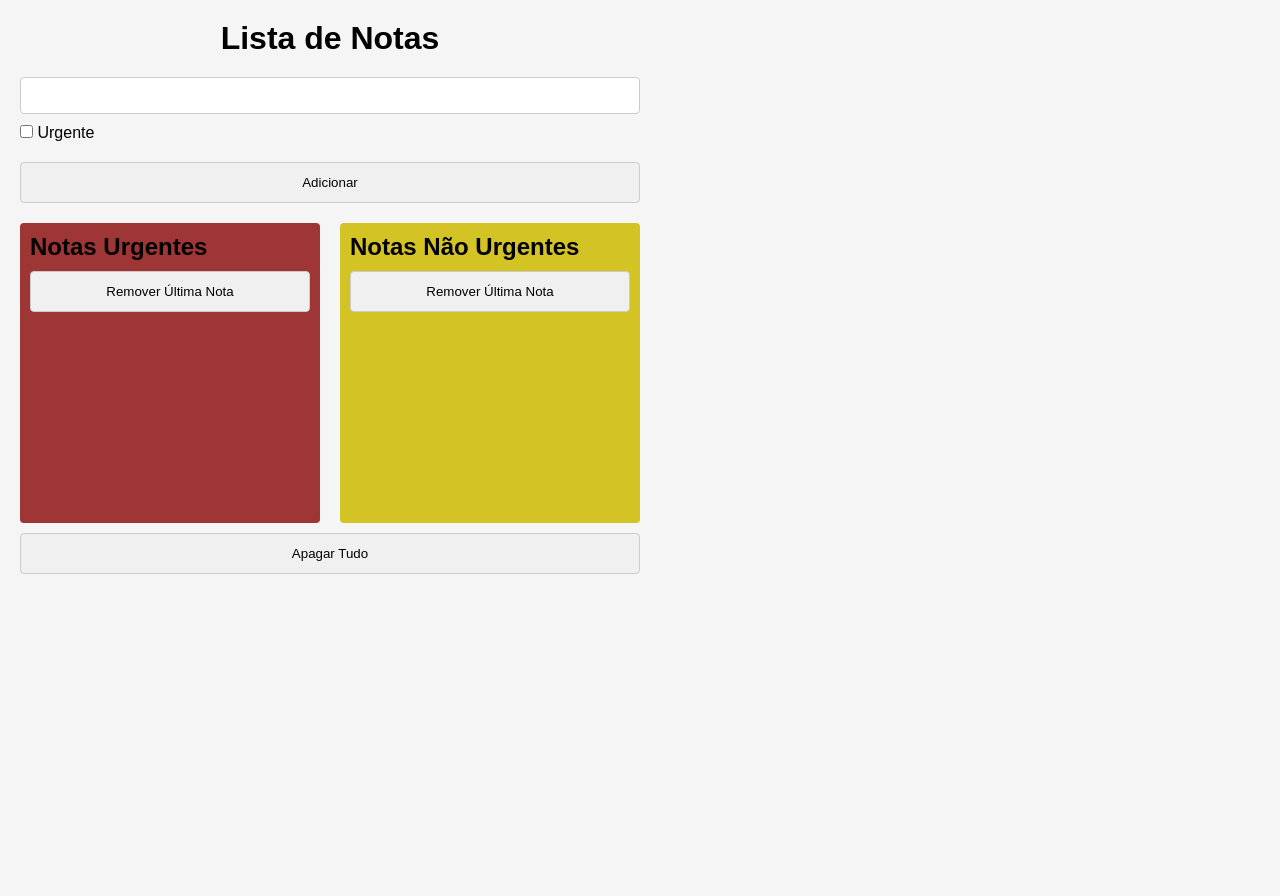
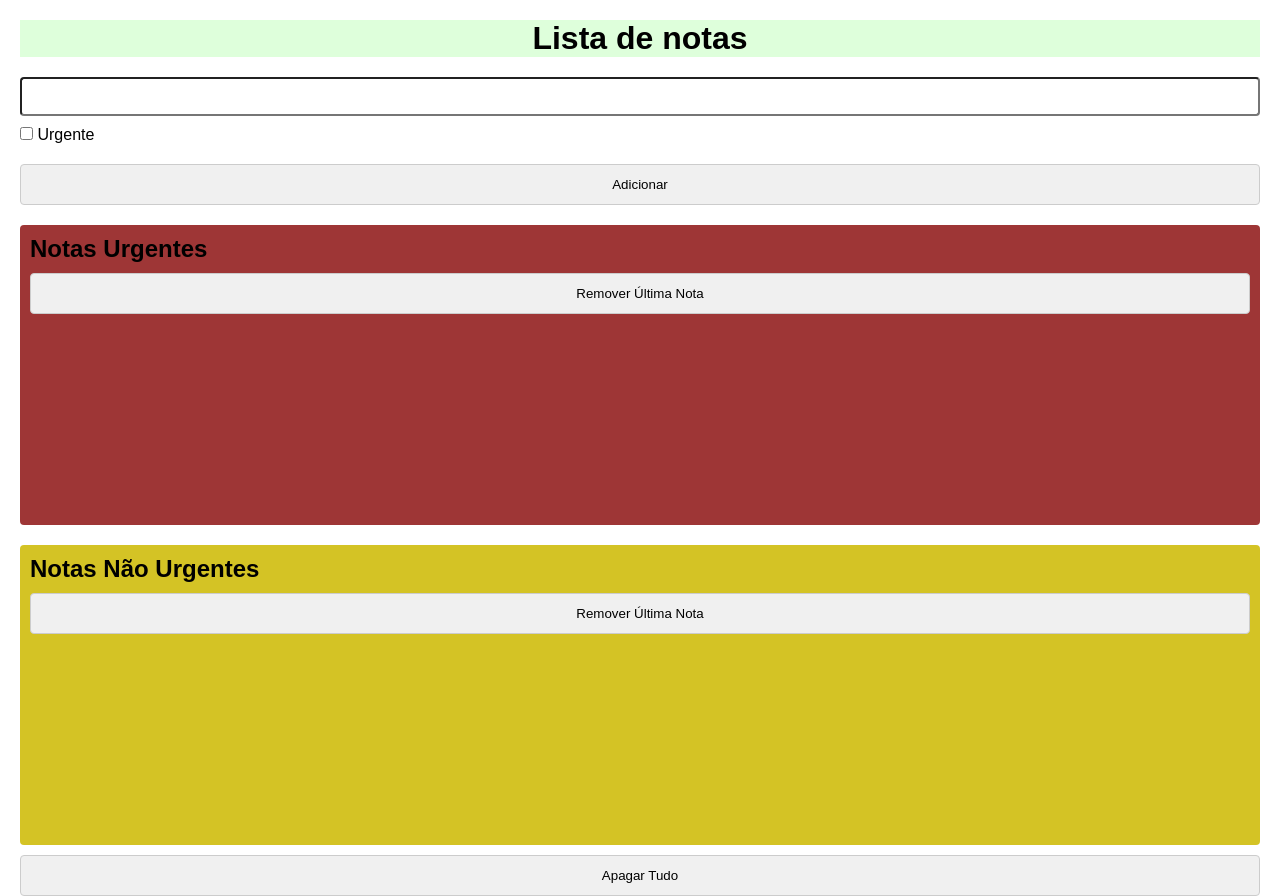
Before and after one commit to nieckasz/mini-trabalho, a plain HTML site: page index.html in a window 1280 px wide. Before the commit the page ends 800 px from the top, so only its background shows below. Drawn offline with Linux system fonts and the light colour scheme.

Commit message:
simplificand
simp

```diff
--- a/css.css
+++ b/css.css
@@ -1,14 +1,13 @@
-/* Resetando margens e paddings */
+
 * {
     margin: 0;
     padding: 0;
     box-sizing: border-box;
 }
 
-/* Corpo da página */
+
 body {
     font-family: Arial, sans-serif;
-    background-color: #f5f5f5;
     display: flex;
 
     align-items: flex-start;
@@ -23,24 +22,25 @@ body {
 h1 {
     text-align: center;
     margin-bottom: 20px;
+    background-color: #deffdb;
 }
 
-/* Estilo do campo de input */
+
 .input-note {
     width: 100%;
     padding: 10px;
     margin-bottom: 10px;
-    border: 1px solid #ccc;
+
     border-radius: 4px;
 }
 
-/* Estilo da checkbox */
+/*chesbox*/
 .checkbox-container {
     text-align: left;
     margin-bottom: 10px;
 }
 
-/* Botões de ação */
+/* Botoes de acoa**/
 .add-btn, .remove-last-btn, .clear-btn {
     width: 100%;
     padding: 12px;
@@ -55,7 +55,7 @@ h1 {
     background-color: #e0e0e0;
 }
 
-/* Layout das caixas de notas (horizontal) */
+
 .nota-box-container {
     display: flex;
     justify-content: space-between;
@@ -64,33 +64,30 @@ h1 {
     margin-top: 20px;
 }
 
-/* Caixa para as notas */
+
 .nota-box {
     flex: 1;
-    min-width: 300px; /* Tamanho mínimo das caixas */
+    min-width:760px;
     padding: 10px;
     border-radius: 4px;
     height: 300px;
     overflow-y: auto;
 }
 
-/* Caixa de notas urgentes */
+
 .urgente-box {
     background-color: #9e3636;
 }
 
-/* Caixa de notas não urgentes */
 .nao-urgente-box {
     background-color: #d4c325;
 }
 
-/* Lista de notas */
 .nota-list {
     list-style-type: none;
     padding: 0;
 }
 
-/* Estilo de cada nota */
 .nota-item {
     padding: 8px;
     margin-bottom: 6px;
@@ -99,7 +96,6 @@ h1 {
     color: white;
 }
 
-/* Cores das notas (azul, verde, roxo) */
 .azul {
     background-color: #32638b;
 }
--- a/index.html
+++ b/index.html
@@ -8,9 +8,9 @@
 </head>
 <body>
     <div class="container">
-        <h1>Lista de Notas</h1>
+        <h1>Lista de notas</h1>
 
-        <!-- Campo de input e checkbox para Urgente -->
+
         <input type="text" id="notaInput" class="input-note">
 
         <div class="checkbox-container">
@@ -20,16 +20,16 @@
 
         <button id="adicionarBtn" class="add-btn">Adicionar</button>
 
-        <!-- Caixa para notas -->
+
         <div class="nota-box-container">
-            <!-- Caixa de notas urgentes -->
+
             <div id="urgenteBox" class="nota-box urgente-box">
                 <h2>Notas Urgentes</h2>
                 <ul id="listaUrgente" class="nota-list"></ul>
                 <button id="removerUltimaUrgente" class="remove-last-btn">Remover Última Nota</button>
             </div>
 
-            <!-- Caixa de notas não urgentes -->
+
             <div id="naoUrgenteBox" class="nota-box nao-urgente-box">
                 <h2>Notas Não Urgentes</h2>
                 <ul id="listaNaoUrgente" class="nota-list"></ul>
--- a/jaca.js
+++ b/jaca.js
@@ -8,12 +8,12 @@ const checkboxUrgente = document.getElementById('checkboxUrgente');
 const removerUltimaNaoUrgente = document.getElementById('removerUltimaNaoUrgente');
 const removerUltimaUrgente = document.getElementById('removerUltimaUrgente');
 
-// Cores das notas (fixas)
+
 const cores = ["azul", "verde", "roxo"];
 let indiceCorNaoUrgente = 0;
 let indiceCorUrgente = 0;
 
-// Função para adicionar nota
+
 adicionarBtn.addEventListener('click', () => {
     const texto = notaInput.value.trim();
     if (texto === "") {
@@ -21,10 +21,8 @@ adicionarBtn.addEventListener('click', () => {
         return;
     }
 
-    // Verifica se a nota é urgente
     const urgente = checkboxUrgente.checked;
 
-    // Determina a cor da nota dependendo da caixa
     let corNota;
     if (urgente) {
         corNota = cores[indiceCorUrgente];
@@ -38,19 +36,19 @@ adicionarBtn.addEventListener('click', () => {
     li.classList.add('nota-item', corNota);
     li.textContent = texto;
 
-    // Adiciona a nota na lista correta
+
     if (urgente) {
         listaUrgente.appendChild(li);
     } else {
         listaNaoUrgente.appendChild(li);
     }
 
-    // Limpa o campo de input
+
     notaInput.value = "";
-    checkboxUrgente.checked = false;  // Desmarca a checkbox após adicionar
+    checkboxUrgente.checked = false;
 });
 
-// Remover última nota NÃO URGENTE
+
 removerUltimaNaoUrgente.addEventListener('click', () => {
     const notas = listaNaoUrgente.querySelectorAll('li');
     if (notas.length > 0) {
@@ -60,7 +58,7 @@ removerUltimaNaoUrgente.addEventListener('click', () => {
     }
 });
 
-// Remover última nota URGENTE
+
 removerUltimaUrgente.addEventListener('click', () => {
     const notas = listaUrgente.querySelectorAll('li');
     if (notas.length > 0) {
@@ -70,7 +68,7 @@ removerUltimaUrgente.addEventListener('click', () => {
     }
 });
 
-// Apagar todas as notas
+s
 apagarTudoBtn.addEventListener('click', () => {
     listaNaoUrgente.innerHTML = "";
     listaUrgente.innerHTML = "";
```
